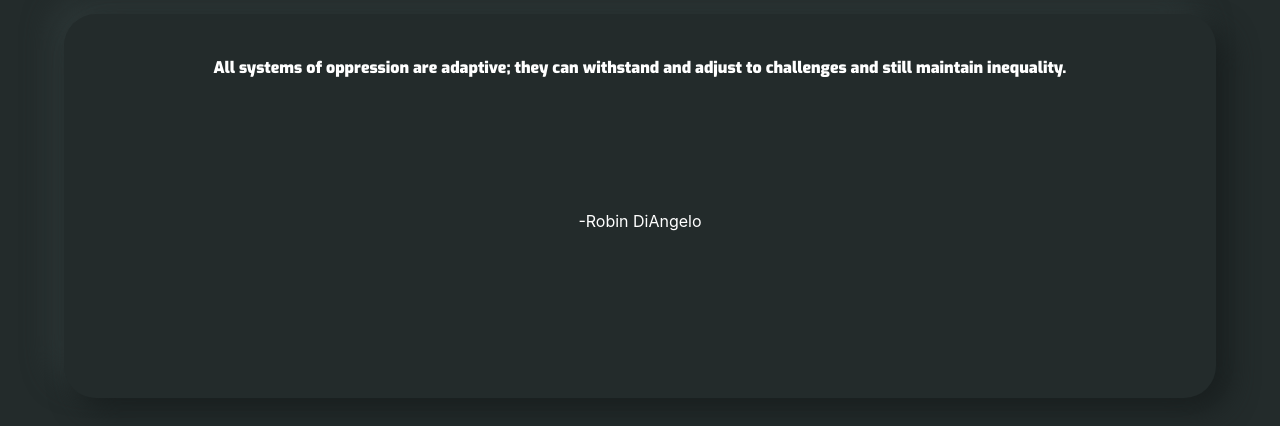
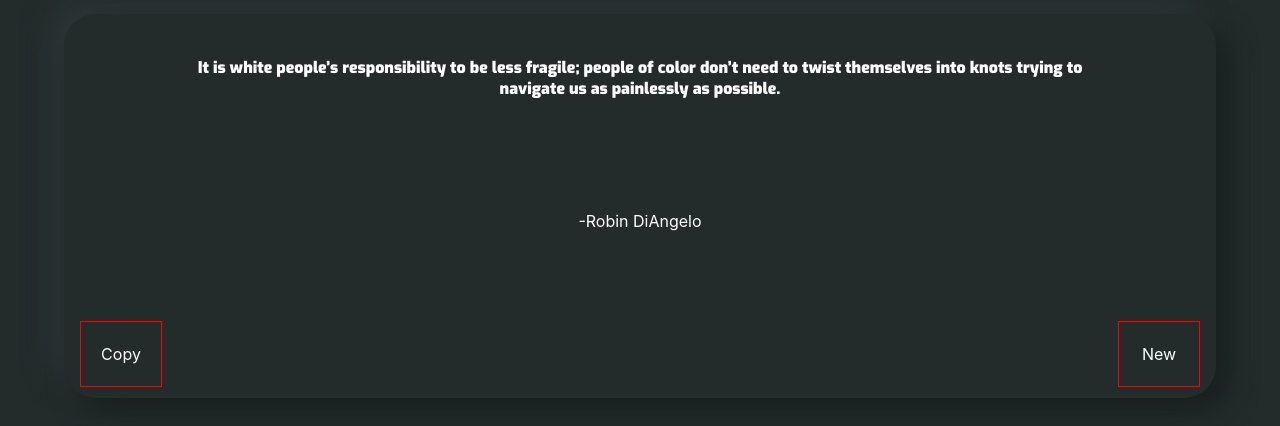
Before and after one commit to woodsjm/blm-react, a React (Create React App) app: page / in a window 1280 px wide. Shown: the part 122-548 px from the top of the page. Built offline with nearby package versions, Linux system fonts and the light colour scheme.

Commit message:
Can now generate new quote

```diff
--- a/src/components/display/display.css
+++ b/src/components/display/display.css
@@ -37,6 +37,9 @@
 }
 
 .display_footer {
+    display: flex;
+    justify-content: space-around;
+    position: relative;
     min-height: 35%;
     min-width: 100%;
     margin-left: auto;
@@ -44,8 +47,26 @@
 }
 
 .display_button {
+    display: flex;
+    justify-content: center;
+    align-items: center;
+    position: absolute;
+    bottom: 0;
+    border: 1px solid red;
+    height: 4em;
+    width: 5em;
+}
 
+.copy_button {
+    margin-left: 1em;
+    left: 0;
 }
+
+.quote_button {
+    margin-right: 1em;
+    right: 0;
+}
+
 
 @media screen and (min-width: 320px) {
     .display_box {
--- a/src/components/display/index.js
+++ b/src/components/display/index.js
@@ -5,7 +5,7 @@
 import './display.css'
 
 
-const Display = ({author, quote}) => {
+const Display = ({author, getQuote, quote}) => {
     return(
         <div className="display_box">
             <div className="display_text">
@@ -15,8 +15,18 @@
                 <p className="author_text">-{author}</p>
             </div>
             <div className="display_footer">
-                <div className="display_button"></div>
-                <div className="display_button"></div>
+                <div
+                    className="display_button copy_button"
+                    onClick={() => getQuote()}
+                >
+                    Copy
+                </div>
+                <div
+                    className="display_button quote_button"
+                    onClick={() => getQuote()}
+                >
+                    New
+                </div>
             </div>
         </div>
     )
--- a/src/containers/main/index.js
+++ b/src/containers/main/index.js
@@ -10,15 +10,33 @@
     constructor() {
         super()
         this.state = {
-            message: "Main Page"
+            author: null,
+            quote: null
         }
     }
+
+    componentDidMount() {
+        this.getNewQuote()
+    }
+
+    getNewQuote = () => {
+        const { author, quote } = generateQuote()
+        this.setState(state => ({
+            author: author,
+            quote: quote
+        }))
+    }
+
     render() {
-        const { author, quote } = generateQuote()
+        const { author, quote } = this.state
         return(
             <section className="main_container">
                 <header className="main_text">
-                    <Display author={author} quote={quote} />
+                    <Display
+                        author={author}
+                        getQuote={this.getNewQuote}
+                        quote={quote}
+                    />
                 </header>
             </section>
         )
--- a/src/utils/generators.js
+++ b/src/utils/generators.js
@@ -1,10 +1,23 @@
 import quotes from 'assets/quotes.js'
 
+const cache = {
+    curChoice: 0
+}
+
+const setCurChoice = () => {
+    const numQuotes = Object.keys(quotes).length
+    let randInt     = Math.floor(Math.random() * numQuotes)
+    while(cache.curChoice === randInt) {
+        randInt     = Math.floor(Math.random() * numQuotes)
+    }
+    cache.curChoice = randInt
+    return
+}
 
 const generateQuote = () => {
-    const numQuotes = Object.keys(quotes).length
-    const randInt   = Math.floor(Math.random() * numQuotes)
-    const selection = quotes[randInt]
+    setCurChoice()
+    const quoteKey  = cache.curChoice
+    const selection = quotes[quoteKey]
     const quote     = selection.text
     const author    = selection.name
 
```
